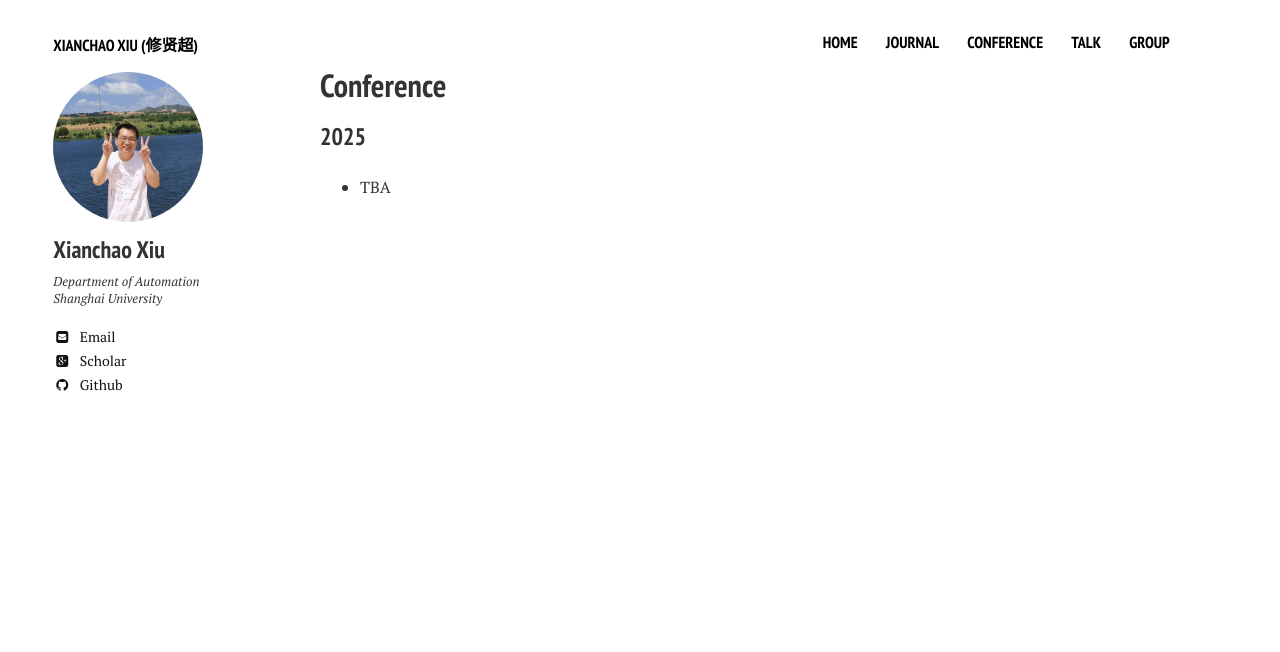
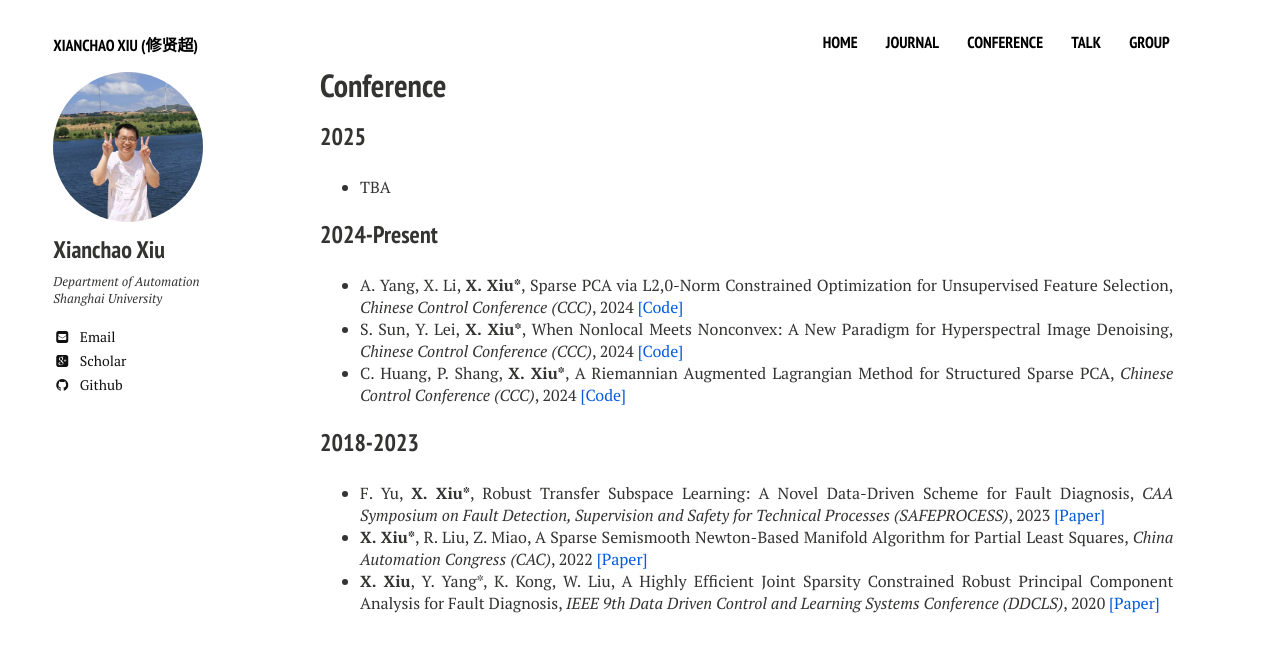
Before and after one commit to xianchaoxiu/xianchaoxiu.github.io, a Jekyll site: the page built from conference/index.md, in a window 1280 px wide. Shown: the top 652 px of the page. Built offline with Jekyll 4.4.1, drawn with Linux system fonts in a browser that asks for light colours; nearby versions of some CDN libraries.

Commit message:
Update index.md

```diff
--- a/conference/index.md
+++ b/conference/index.md
@@ -18,3 +18,16 @@ share: false
 
 
 * TBA
+
+
+### 2024-Present
+
+* A. Yang, X. Li, <b>X. Xiu*</b>, Sparse PCA via L2,0-Norm Constrained Optimization for Unsupervised Feature Selection, <i> Chinese Control Conference (CCC)</i>, 2024 <a href="https://github.com/yan921" class="textlink" target="_blank">[Code]</a> <br>
+* S. Sun, Y. Lei, <b>X. Xiu*</b>, When Nonlocal Meets Nonconvex: A New Paradigm for Hyperspectral Image Denoising, <i> Chinese Control Conference (CCC)</i>, 2024 <a href="https://github.com/EdSun0" class="textlink" target="_blank">[Code]</a> <br>
+* C. Huang, P. Shang, <b>X. Xiu*</b>, A Riemannian Augmented Lagrangian Method for Structured Sparse PCA, <i> Chinese Control Conference (CCC)</i>, 2024 <a href="https://github.com/ChenyiHuang23/ROFS" class="textlink" target="_blank">[Code]</a> <br>
+
+### 2018-2023
+
+* F. Yu, <b>X. Xiu*</b>, Robust Transfer Subspace Learning: A Novel Data-Driven Scheme for Fault Diagnosis, <i> CAA Symposium on Fault Detection, Supervision and Safety for Technical Processes (SAFEPROCESS)</i>, 2023 <a href="https://ieeexplore.ieee.org/abstract/document/10295777" class="textlink" target="_blank">[Paper]</a> <br>
+* <b>X. Xiu*</b>, R. Liu, Z. Miao, A Sparse Semismooth Newton-Based Manifold Algorithm for Partial Least Squares, <i> China Automation Congress (CAC)</i>, 2022 <a href="https://ieeexplore.ieee.org/abstract/document/10055654" class="textlink" target="_blank">[Paper]</a> <br>
+* <b>X. Xiu</b>, Y. Yang*, K. Kong, W. Liu, A Highly Efficient Joint Sparsity Constrained Robust Principal Component Analysis for Fault Diagnosis, <i>IEEE 9th Data Driven Control and Learning Systems Conference (DDCLS)</i>, 2020 <a href="https://ieeexplore.ieee.org/abstract/document/9275063" class="textlink" target="_blank">[Paper]</a> <br>
```
